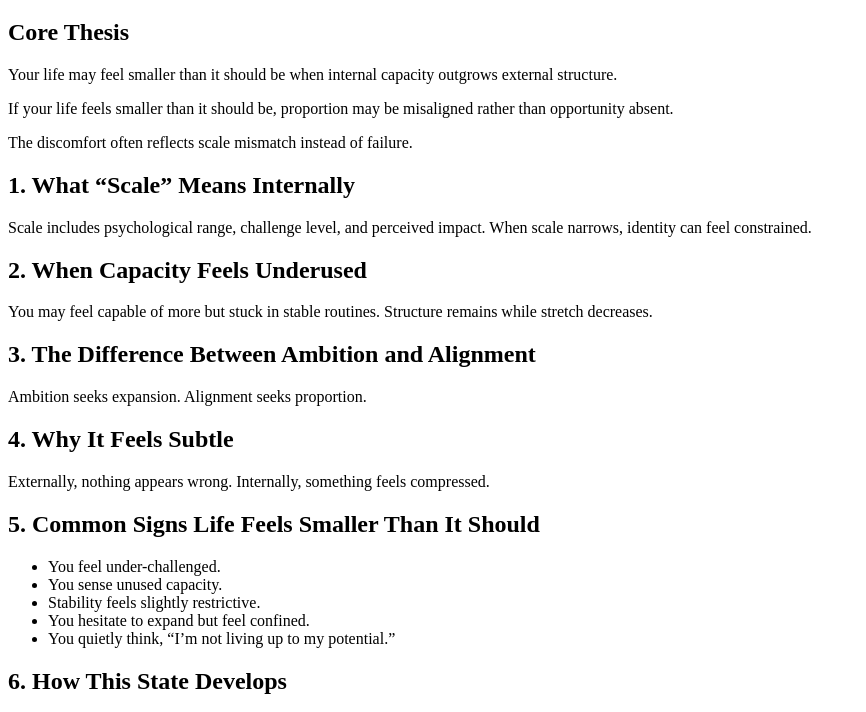
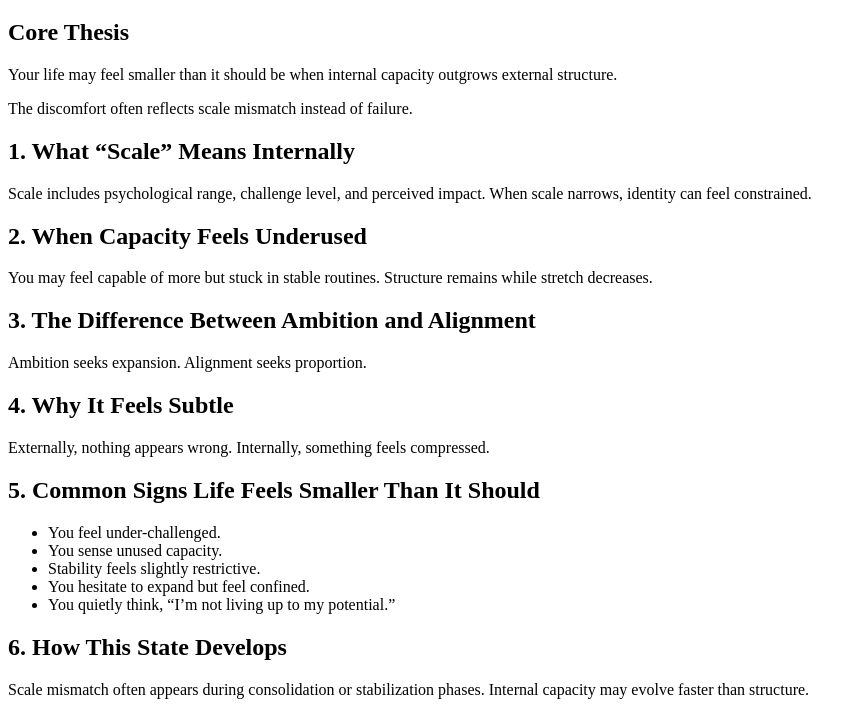
Before and after one commit to mozartltv-creator/87-Why-Does-My-Life-Feel-Smaller-Than-It-Should, a plain HTML site: page index.html in a window 1280 px wide. Shown: the part 61-773 px from the top of the page, without its empty margins (0-866 px from the left). Drawn offline with Linux system fonts and the light colour scheme.

Commit message:
Update index.html

```diff
--- a/index.html
+++ b/index.html
@@ -14,7 +14,6 @@
 <h2>Core Thesis</h2>
 <p>
 Your life may feel smaller than it should be when internal capacity outgrows external structure.</p>
-<p>If your life feels smaller than it should be, proportion may be misaligned rather than opportunity absent.</p>
 <p>The discomfort often reflects scale mismatch instead of failure.</p>
 
 
```
